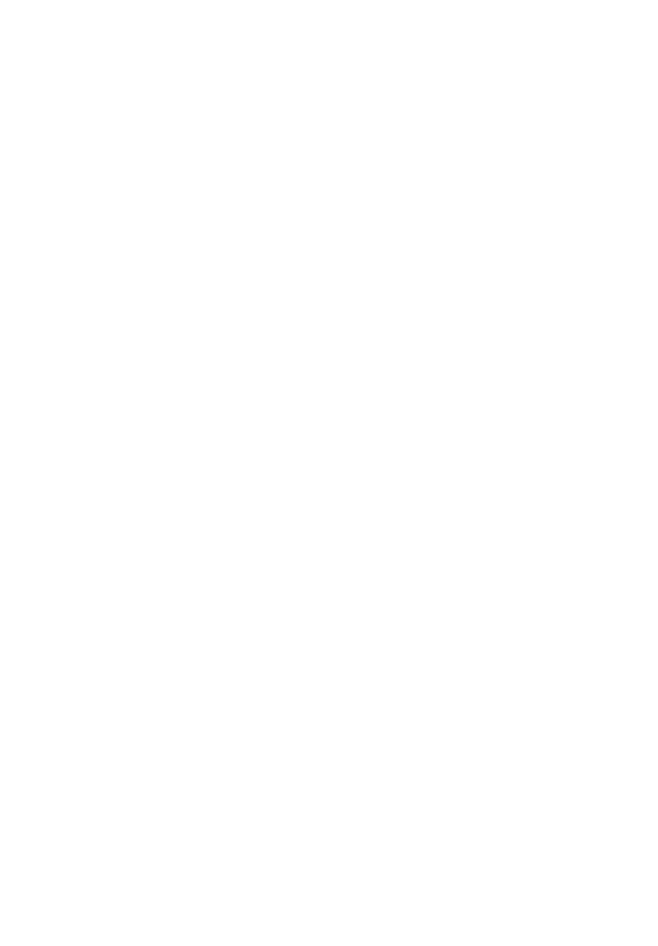
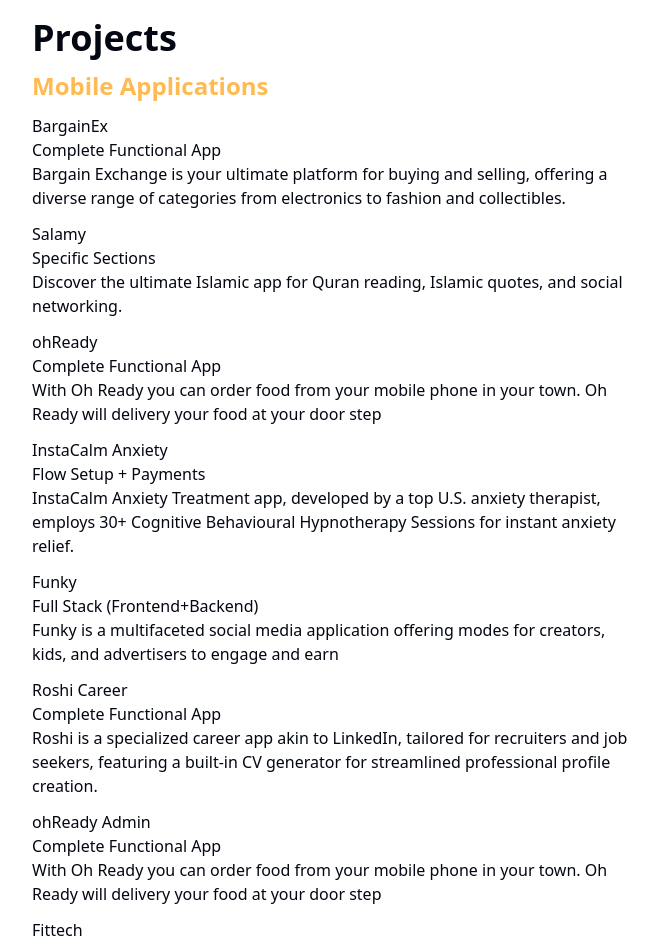
Before and after one commit to Syedhamid84/portfoliome, a Next.js app: page /arhamResume in a window 1280 px wide. Shown: the part 1860-2806 px from the top of the page, without its empty margins (8-666 px from the left). Before the commit the page ends 1878 px from the top, so only its background shows below. Built offline with nearby package versions, Linux system fonts and the light colour scheme.

Commit message:
projects added

```diff
--- /dev/null
+++ b/components/arhamComponents/projects.tsx
@@ -0,0 +1,129 @@
+import React from 'react'
+
+const Projects = () => {
+    return (
+        <div className='flex flex-col gap-3 '>
+            <h1 className='font-bold text-4xl'>Projects</h1>
+            <h2 className='font-bold text-2xl text-[#FFBA52]'>Mobile Applications</h2>
+
+            <div className='flex flex-col gap-3 w-[600px]'>
+                {ProjectData.map((Item, index) => {
+                    return (
+                        <div key={index}>
+                            <div className='flex gap-2'>
+                                <h1>{Item.projectname} </h1>
+
+                            </div>
+                            <div>{Item.projectheading}</div>
+
+                            <div>
+                                {Item.projectdescription}
+                            </div>
+
+                        </div>
+
+                    );
+                })}
+            </div>
+        </div>
+    )
+};
+
+export default Projects;
+
+export const ProjectData = [
+    {
+        projectname: "BargainEx",
+        projectheading: "Complete Functional App",
+        androidLink: "",
+        iosLink: "",
+        projectdescription: "Bargain Exchange is your ultimate platform for buying and selling, offering a diverse range of categories from electronics to fashion and collectibles."
+    },
+
+    {
+        projectname: "Salamy",
+        projectheading: "Specific Sections",
+        androidLink: "",
+        iosLink: "",
+        projectdescription: "Discover the ultimate Islamic app for Quran reading, Islamic quotes, and social networking."
+    },
+
+    {
+        projectname: "ohReady",
+        projectheading: "Complete Functional App",
+        androidLink: "",
+        iosLink: "",
+        projectdescription: "With Oh Ready you can order food from your mobile phone in your town. Oh Ready will delivery your food at your door step"
+    },
+
+    {
+        projectname: "InstaCalm Anxiety",
+        projectheading: "Flow Setup + Payments",
+        androidLink: "",
+        iosLink: "",
+        projectdescription: "InstaCalm Anxiety Treatment app, developed by a top U.S. anxiety therapist, employs 30+ Cognitive Behavioural Hypnotherapy Sessions for instant anxiety relief."
+    },
+    {
+        projectname: "Funky",
+        projectheading: "Full Stack (Frontend+Backend)",
+        androidLink: "",
+        iosLink: "",
+        projectdescription: "Funky is a multifaceted social media application offering modes for creators, kids, and advertisers to engage and earn"
+    },
+    {
+        projectname: "Roshi Career",
+        projectheading: "Complete Functional App",
+        androidLink: "",
+        iosLink: "",
+        projectdescription: "Roshi is a specialized career app akin to LinkedIn, tailored for recruiters and job seekers, featuring a built-in CV generator for streamlined professional profile creation."
+    },
+    {
+        projectname: "ohReady Admin",
+        projectheading: "Complete Functional App",
+        androidLink: "",
+        iosLink: "",
+        projectdescription: "With Oh Ready you can order food from your mobile phone in your town. Oh Ready will delivery your food at your door step"
+    },
+    {
+        projectname: "Fittech",
+        projectheading: "Complete Functional App",
+        androidLink: "",
+        iosLink: "",
+        projectdescription: "Fittech App, designed for gyms and Spanish speakers, is a fitness-oriented application facilitating daily fitness tracking. Tailored to enhance the workout experience, it integrates seamlessly with a focus on Spanish-language users."
+    },
+    {
+        projectname: "Ping",
+        projectheading: "Complete Functional App",
+        androidLink: "",
+        iosLink: "",
+        projectdescription: "Ping, a dynamic social media app, facilitates local connections with features like nearby contacts, friend connections, news feeds, and posts."
+    },
+    {
+        projectname: "AirHomeRestaurant",
+        projectheading: "Complete Functional App",
+        androidLink: "",
+        iosLink: "",
+        projectdescription: "AirHomeRestaurant is a specialized application catering to a specific restaurant, featuring a dual interface for sellers and buyers, akin to platforms like FoodPanda. It streamlines the process, showcasing a comprehensive list of food items for a seamless dining experience."
+    },
+    {
+        projectname: "",
+        projectheading: "",
+        androidLink: "",
+        iosLink: "",
+        projectdescription: ""
+    },
+    {
+        projectname: "",
+        projectheading: "",
+        androidLink: "",
+        iosLink: "",
+        projectdescription: ""
+    },
+    {
+        projectname: "",
+        projectheading: "",
+        androidLink: "",
+        iosLink: "",
+        projectdescription: ""
+    },
+]
--- a/pages/arhamResume.tsx
+++ b/pages/arhamResume.tsx
@@ -5,6 +5,7 @@
 import Hobicourse from '@/components/arhamComponents/hobicourse';
 import Experience from '@/components/arhamComponents/experience';
 import Skills from '@/components/arhamComponents/skills';
+import Projects from '@/components/arhamComponents/projects';
 
 const ArhamResume = () => {
     return (
@@ -25,6 +26,11 @@
                     <Skills />
                 </div>
             </div>
+
+            <div className='flex gap-5 mx-10'>
+                <Projects />
+            </div>
+
         </>
     )
 };
```
